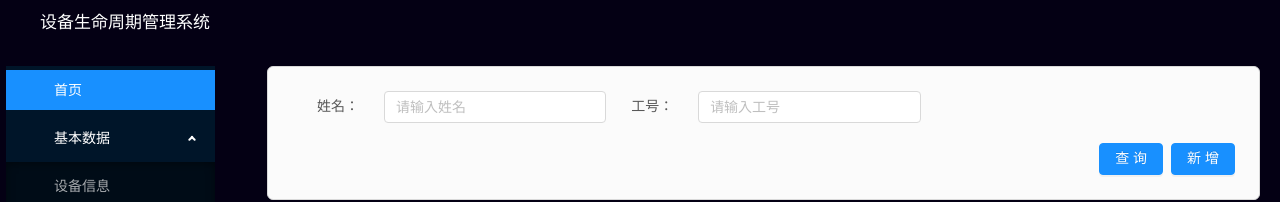
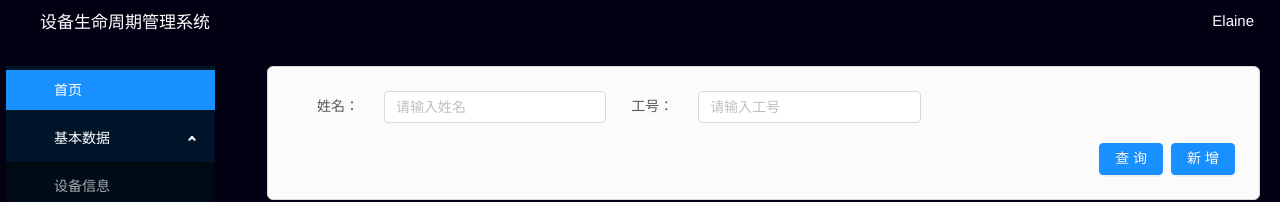
Before and after one commit to Eliane-cc/equipment_system, a Vue app in the folder equipment_system/: page /#/userManagement in a window 1280 px wide. Shown: the top 202 px of the page. Built offline with nearby package versions, Linux system fonts and the light colour scheme.

Commit message:
style: 首页添加用户退出登录样式

```diff
--- a/equipment_system/src/components/Navigation.vue
+++ b/equipment_system/src/components/Navigation.vue
@@ -1,11 +1,30 @@
 <template>
   <div class="container">
-    <div class="nav-title flex-row">
-      <div class="nav-icon" @click="toggleCollapsed">
-        <a-icon :type="collapsed ? 'menu-unfold' : 'menu-fold'" class="icon"/>
+    <div class="flex-space">
+      <div class="nav-title flex-row">
+        <div class="nav-icon" @click="toggleCollapsed">
+          <a-icon :type="collapsed ? 'menu-unfold' : 'menu-fold'" class="icon"/>
+        </div>
+        <div class="nav-title-text">设备生命周期管理系统</div>
       </div>
-      <div class="nav-title-text">设备生命周期管理系统</div>
+      <div>
+        <a-dropdown placement="bottomCenter">
+          <a class="nav-title-user" @click="e => e.preventDefault()">
+            <a-icon type="poweroff" />
+            <div class="username">Elaine</div>
+          </a>
+          <a-menu slot="overlay">
+            <a-menu-item key="0">
+              <a @click="logout">退出登录</a>
+            </a-menu-item>
+
+          </a-menu>
+        </a-dropdown>
+<!--        <a-icon type="poweroff" />-->
+<!--        苏奕娜-->
+      </div>
     </div>
+
     <a-row class="row">
       <!--  导航栏  -->
       <a-col :span="navSpan">
@@ -91,6 +110,11 @@
       // 页面跳转
       navPage(path){
         this.$router.push(path)
+      },
+      //注销登录
+      logout(){
+        console.log("注销登录，清除缓存")
+        this.$router.replace({path: '/',replace:true})
       }
     },
   }
@@ -120,7 +144,6 @@
   .nav-title{
     justify-content: left;
     align-items: center;
-    padding: 10px;
   }
   .main-content{
     width: 100%;
@@ -130,4 +153,23 @@
   .nav{
     text-align: left;
   }
+  .flex-space{
+    display: flex;
+    flex-direction: row;
+    justify-content: space-between;
+    padding: 10px;
+  }
+  .nav-title-user{
+    color: #ffffff;
+    font-size: 15px;
+    display: flex;
+    justify-content: space-between;
+    align-content: center;
+    align-items: center;
+    cursor: pointer;
+  }
+  .username{
+    padding-left: 15px;
+    padding-right: 16px;
+  }
 </style>
```
